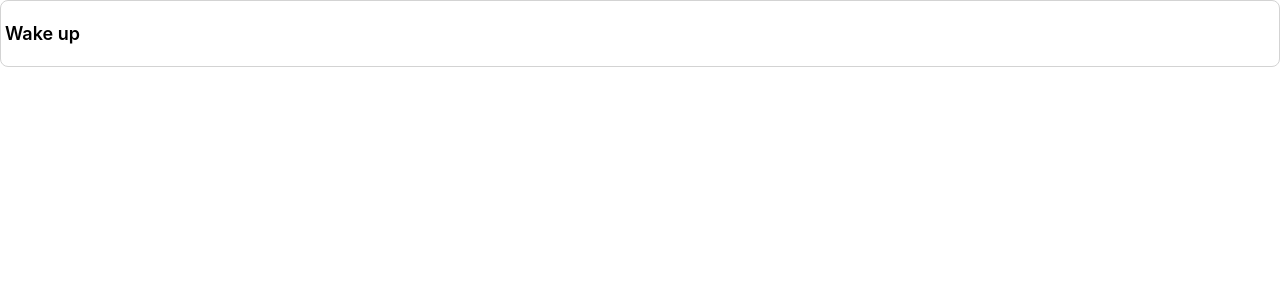
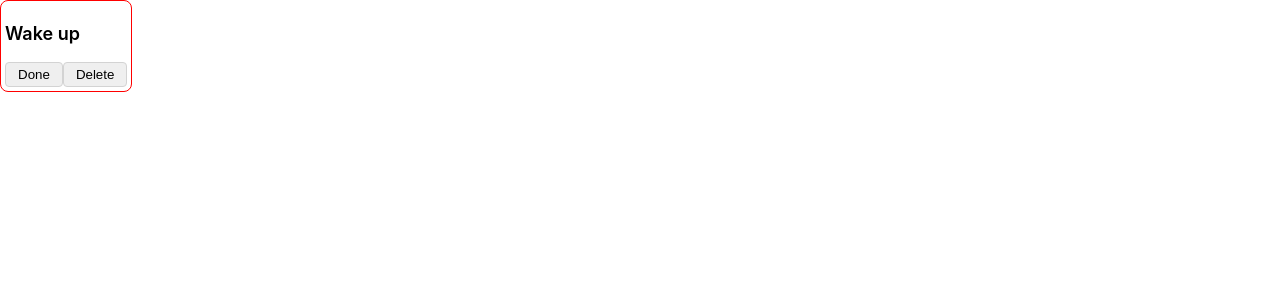
Before and after one commit to dyankristoper/react-todo-app, a React (Create React App) app: page / in a window 1280 px wide. Shown: the top 300 px of the page. Built offline with nearby package versions, Linux system fonts and the light colour scheme.

Commit message:
Feat: Add Button styled components
Feat: Run app build

```diff
--- a/src/App.js
+++ b/src/App.js
@@ -12,7 +12,7 @@ const App = () => {
   return (
     <div>
       {
-        items.map( item => <TodoItem name={item.name} key={item.id} /> )
+        items.map( item => <TodoItem name={item.name} status={item.status} key={item.id} /> )
       }
     </div>
   )
--- a/src/components/TodoItem.jsx
+++ b/src/components/TodoItem.jsx
@@ -1,9 +1,14 @@
-import TodoItemContainer from "./styled/TodoItemContainer.styled"
+import TodoItemContainer from "./styled/TodoItemContainer.styled";
+import Button from "./styled/Button.styled";
 
-const TodoItem = ({ name }) => {
+const TodoItem = ({ name, status }) => {
   return (
-    <TodoItemContainer>
+    <TodoItemContainer status={ status }>
       <p>{ name }</p>
+      <div className='action-btn'>
+        <Button>Done</Button>
+        <Button>Delete</Button>
+      </div>
     </TodoItemContainer>
   )
 }
--- /dev/null
+++ b/src/components/styled/Button.styled.js
@@ -0,0 +1,9 @@
+import styled from 'styled-components';
+
+const Button = styled.button`
+    border: 1px solid lightgrey;
+    border-radius: 4px;
+    padding: 4px 12px;
+`;
+
+export default Button;
--- a/src/components/styled/TodoItemContainer.styled.jsx
+++ b/src/components/styled/TodoItemContainer.styled.jsx
@@ -1,4 +1,4 @@
-import styled from 'styled-components';
+import styled, { css } from 'styled-components';
 
 const TodoItemContainer = styled.div`
     padding: 4px;
@@ -7,12 +7,23 @@ const TodoItemContainer = styled.div`
     border-radius: 8px;
 
     display: flex;
+    flex-direction: column;
+    width: fit-content;
 
     > p {
         font-weight: 600;
         font-size: 18px;
     }
 
+    .action-btns{
+        display: flex;
+        justify-content: flex-end;
+    }
+
+    ${ props => props.status === 'pending' ? css`border-color: red` : css` border-color: blue `}
+
+
+
 `;
 
 export default TodoItemContainer;
```
